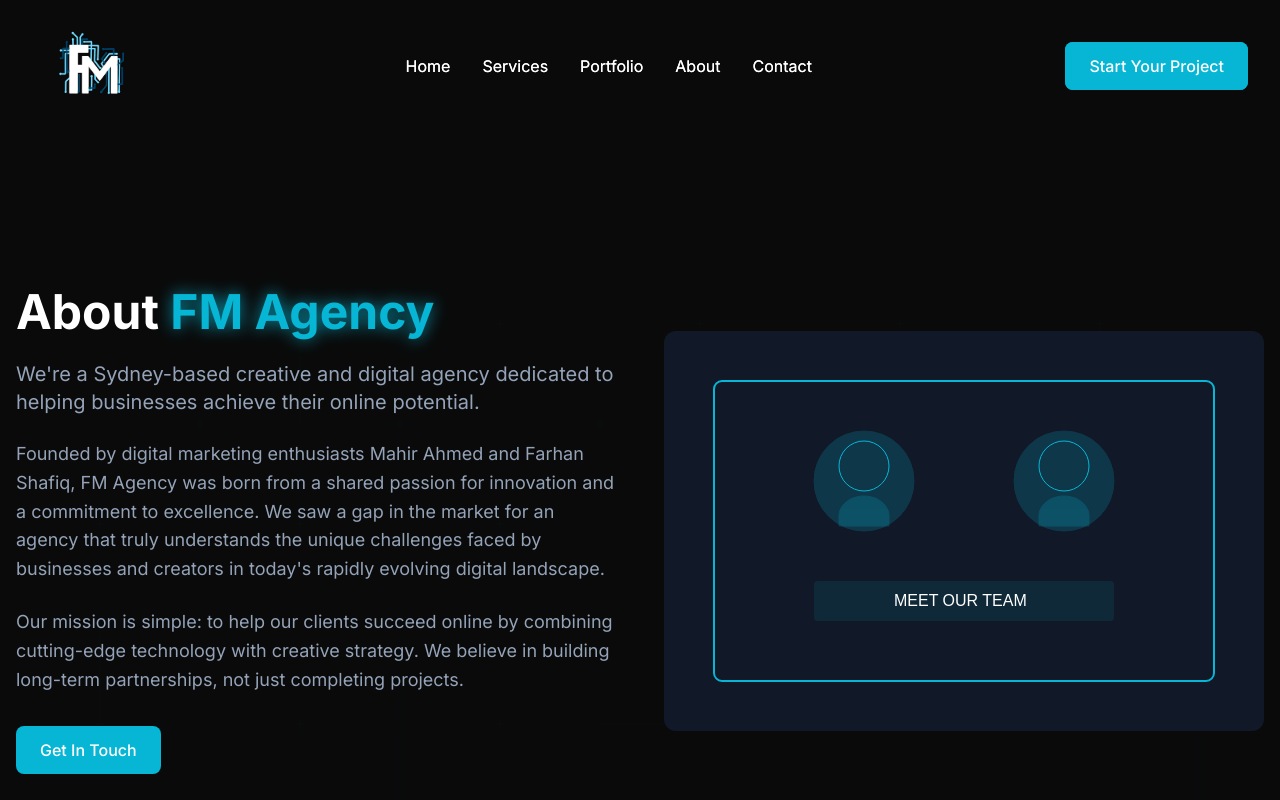
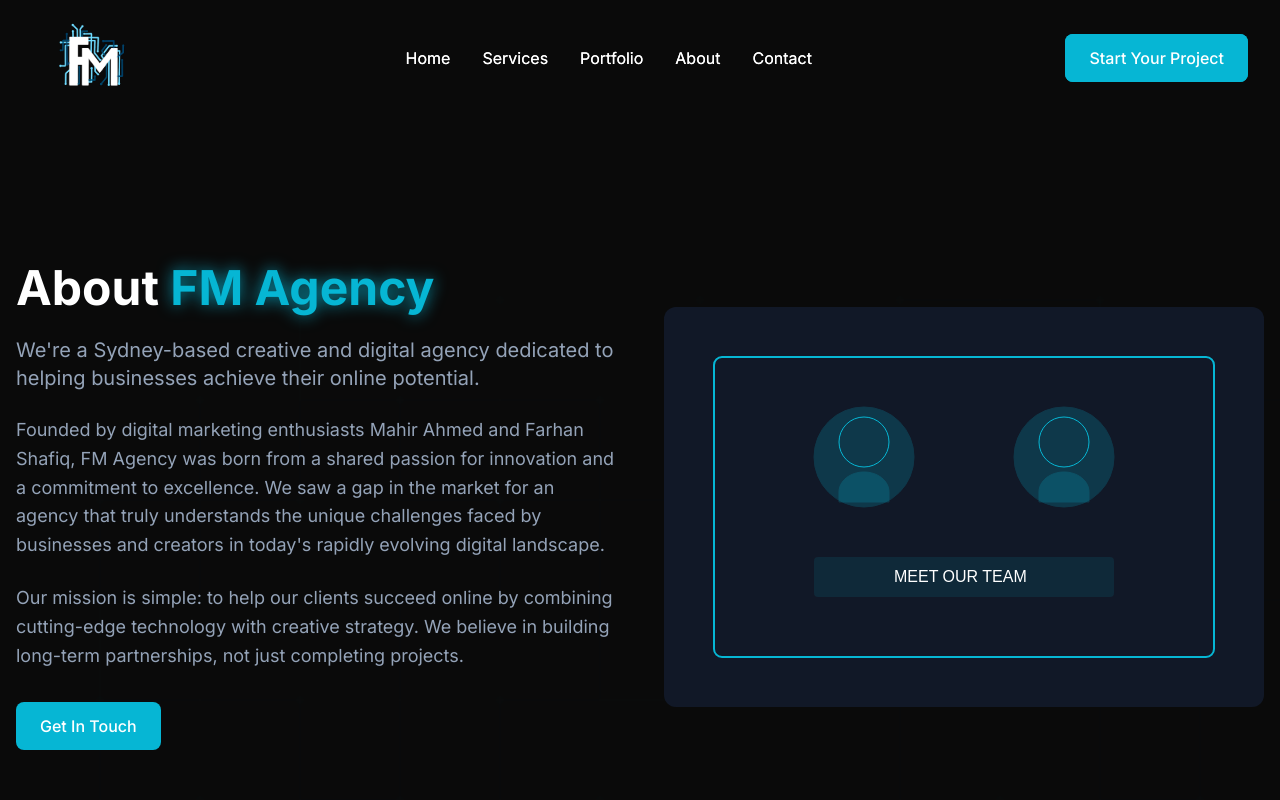
Before and after one commit to mahirahmed7/fmagency, a Next.js app: page /about in a window 1280 px wide. Shown: the top 800 px of the page. Built offline with nearby package versions, Linux system fonts and the light colour scheme.

Commit message:
fix: remove extra spacing above and below content

```diff
--- a/app/globals.css
+++ b/app/globals.css
@@ -14,7 +14,7 @@
   --foreground-rgb: 255, 255, 255;
   --background-start-rgb: 0, 0, 0;
   --background-end-rgb: 0, 0, 0;
-  --navbar-height: 4rem;
+  --navbar-height: 3.5rem;
 }
 
 @media (prefers-color-scheme: light) {
@@ -195,6 +195,8 @@ body {
 .page-wrapper {
   flex: 1;
   overflow-x: hidden;
+  display: flex;
+  flex-direction: column;
 }
 
 main {
@@ -202,19 +204,16 @@ main {
   display: flex;
   flex-direction: column;
   background-color: var(--primary);
-  min-height: 70vh;
   width: 100%;
   overflow-x: hidden;
-  padding-top: calc(var(--navbar-height, 5rem) + 1rem);
+  padding-top: var(--navbar-height);
 }
 
 footer {
-  margin-top: auto;
-  background-color: var(--primary-light);
   width: 100%;
   position: relative;
   z-index: 50;
-  min-height: 200px;
+  background-color: var(--primary-light);
 }
 
 /* Ensure all images are responsive */
--- a/components/Navbar.tsx
+++ b/components/Navbar.tsx
@@ -52,7 +52,7 @@ const Navbar = () => {
 
   return (
     <nav className={`fixed top-0 left-0 w-full z-50 transition-all duration-300 ${
-      isScrolled ? 'bg-primary/80 backdrop-blur-md shadow-[0_5px_15px_rgba(0,0,0,0.3)] py-3' : 'bg-transparent py-6'
+      isScrolled ? 'bg-primary/80 backdrop-blur-md shadow-[0_5px_15px_rgba(0,0,0,0.3)] py-2' : 'bg-transparent py-4'
     }`}>
       <div className="container mx-auto px-4">
         <div className="flex items-center justify-between">
```
